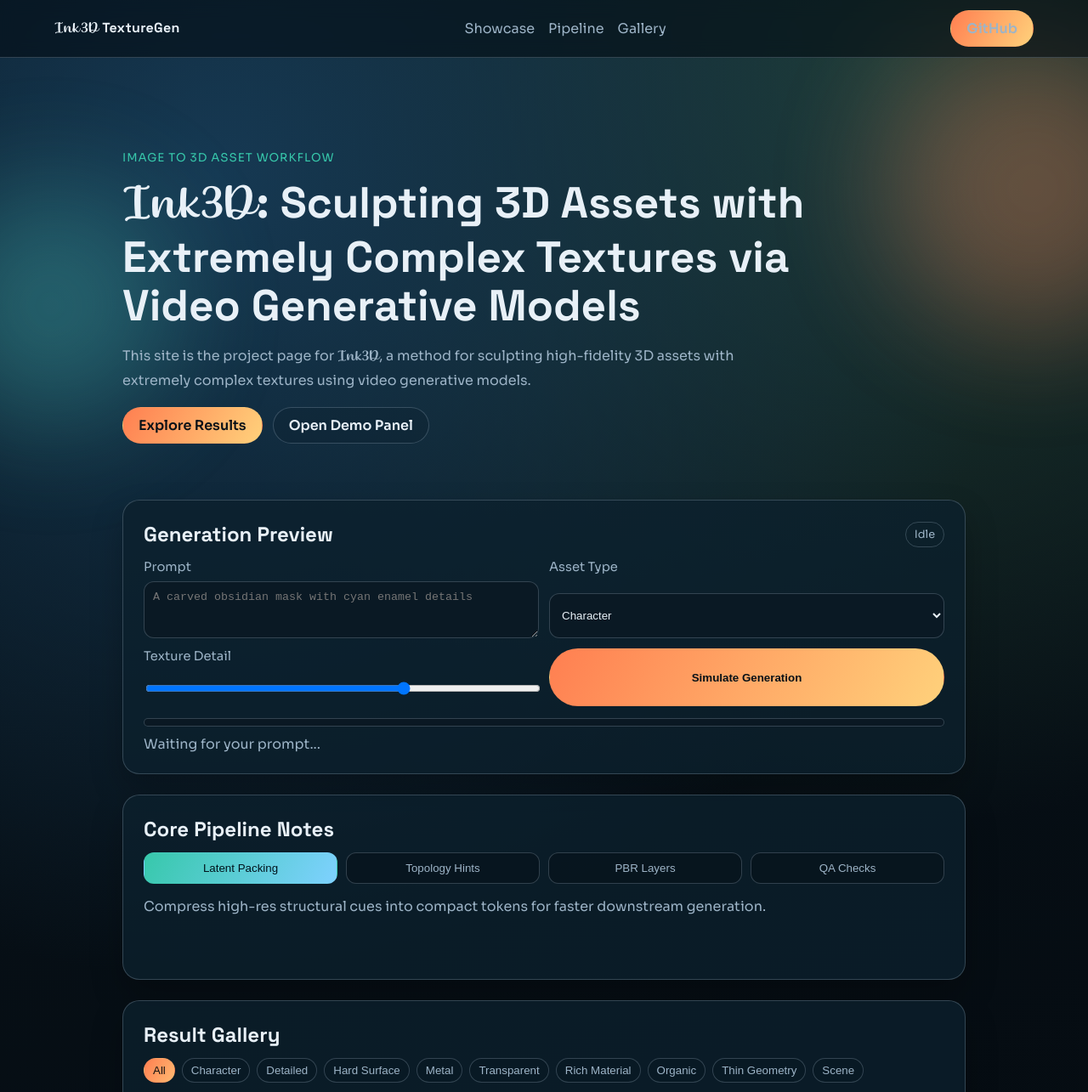
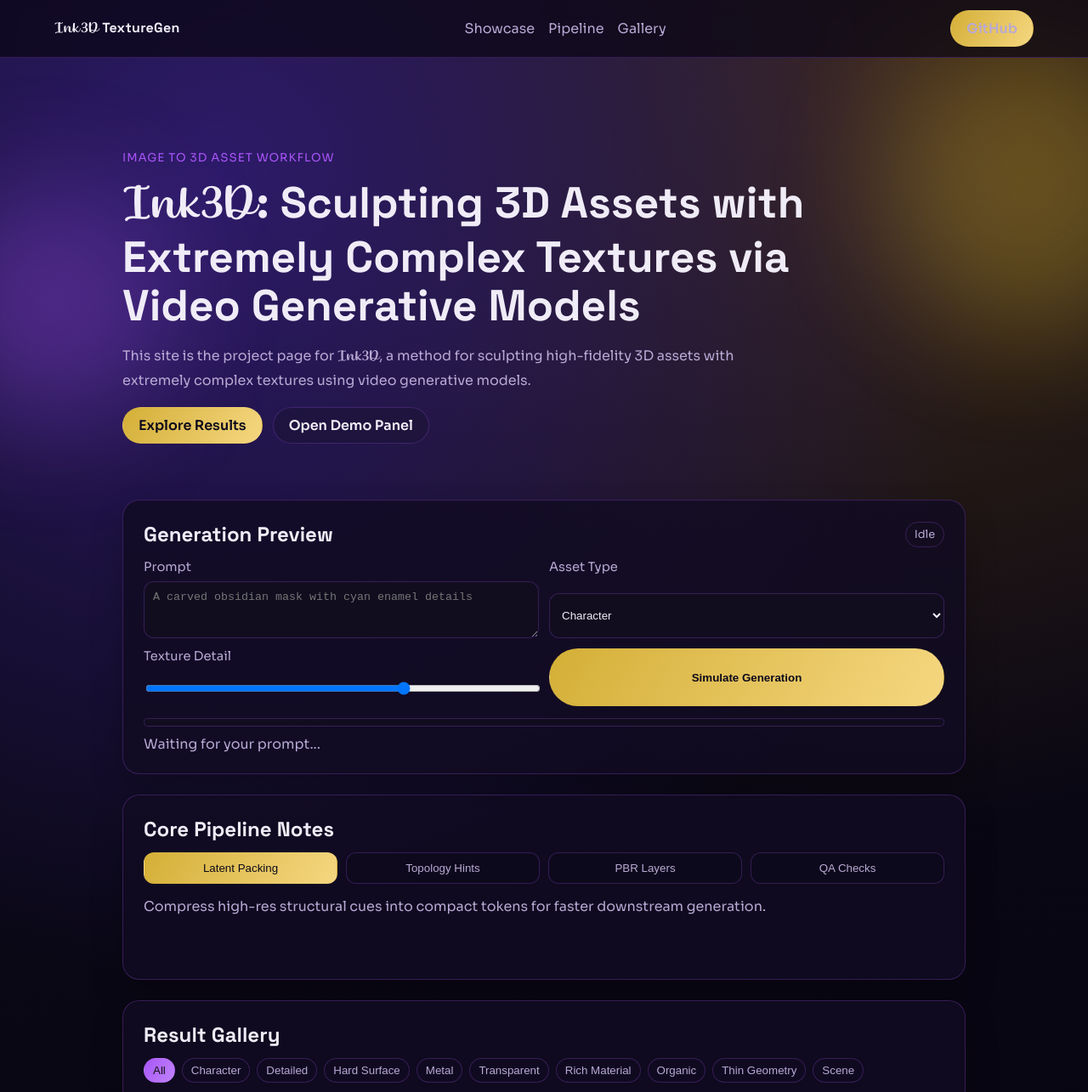
Before and after one commit to YueHan99/Ink3D-TextureGen, a plain HTML site: page index.html in a window 1280 px wide. Shown: the top 1285 px of the page at 85% size. Drawn offline with Linux system fonts and the light colour scheme.

Commit message:
Switch to purple and gold color scheme

```diff
--- a/scripts/main.js
+++ b/scripts/main.js
@@ -4,42 +4,42 @@
     type: "Character",
     tags: ["Character", "Detailed"],
     note: "Stone armor with layered roughness and mild emissive seams.",
-    gradient: "linear-gradient(135deg, #4f6975, #1b2d40 60%, #7ad4c0)"
+    gradient: "linear-gradient(135deg, #7c3aed, #1a1035 60%, #d4af37)"
   },
   {
     name: "Atrium Drone",
     type: "Hard Surface",
     tags: ["Hard Surface", "Metal"],
     note: "Panel breaks tuned for clean bake output and UV continuity.",
-    gradient: "linear-gradient(135deg, #55617d, #202336 55%, #ffa45c)"
+    gradient: "linear-gradient(135deg, #6d28d9, #1e1145 55%, #f5d780)"
   },
   {
     name: "Glass Reliquary",
     type: "Transparent",
     tags: ["Transparent", "Rich Material"],
     note: "Separate translucent layers for easier turntable rendering.",
-    gradient: "linear-gradient(135deg, #8ec5da, #293f57 50%, #88ffd2)"
+    gradient: "linear-gradient(135deg, #c084fc, #2a1a50 50%, #e8c547)"
   },
   {
     name: "Mycelium Cart",
     type: "Organic",
     tags: ["Organic", "Thin Geometry"],
     note: "Thin-strand geometry protected through topology hints.",
-    gradient: "linear-gradient(135deg, #567b52, #1f3122 50%, #e6b05f)"
+    gradient: "linear-gradient(135deg, #9333ea, #1a0f30 50%, #c9a227)"
   },
   {
     name: "Temple Interior",
     type: "Scene",
     tags: ["Scene", "Detailed"],
     note: "Multi-material test scene with baked directional accents.",
-    gradient: "linear-gradient(135deg, #6f4f56, #271622 50%, #d8aa85)"
+    gradient: "linear-gradient(135deg, #8b5cf6, #1f1040 50%, #dbb84d)"
   },
   {
     name: "Ceramic Mask",
     type: "Hard Surface",
     tags: ["Hard Surface", "Rich Material"],
     note: "High micro-contrast in roughness without noisy normals.",
-    gradient: "linear-gradient(135deg, #666f94, #222a52 55%, #f6d589)"
+    gradient: "linear-gradient(135deg, #a78bfa, #221450 55%, #f0d060)"
   }
 ];
 
--- a/styles/main.css
+++ b/styles/main.css
@@ -15,14 +15,14 @@
 }
 
 :root {
-  --bg: #07121a;
-  --bg-soft: #0d2230;
-  --text: #e8f0f7;
-  --muted: #9db4c7;
-  --accent: #ff7f51;
-  --accent-2: #37c8ab;
-  --card: rgba(12, 33, 45, 0.78);
-  --border: rgba(157, 180, 199, 0.28);
+  --bg: #0d0a1a;
+  --bg-soft: #1a1230;
+  --text: #f0ecf7;
+  --muted: #b8a9d4;
+  --accent: #d4af37;
+  --accent-2: #a855f7;
+  --card: rgba(18, 12, 35, 0.82);
+  --border: rgba(168, 85, 247, 0.25);
 }
 
 * {
@@ -34,9 +34,9 @@
   font-family: "Sora", "Segoe UI", sans-serif;
   color: var(--text);
   background:
-    radial-gradient(circle at 20% 10%, #163953 0%, transparent 45%),
-    radial-gradient(circle at 82% 4%, #203d33 0%, transparent 40%),
-    linear-gradient(160deg, var(--bg) 0%, #050a0f 100%);
+    radial-gradient(circle at 20% 10%, #2d1b69 0%, transparent 45%),
+    radial-gradient(circle at 82% 4%, #3d2a14 0%, transparent 40%),
+    linear-gradient(160deg, var(--bg) 0%, #06040f 100%);
   min-height: 100vh;
   overflow-x: hidden;
 }
@@ -54,7 +54,7 @@
 .ambient-a {
   width: 280px;
   height: 280px;
-  background: #4fd1c5;
+  background: #a855f7;
   left: -80px;
   top: 240px;
 }
@@ -62,7 +62,7 @@
 .ambient-b {
   width: 350px;
   height: 350px;
-  background: #ff8f66;
+  background: #d4af37;
   right: -110px;
   top: 60px;
   animation-delay: 2s;
@@ -89,7 +89,7 @@
   padding: 12px 5vw;
   border-bottom: 1px solid var(--border);
   backdrop-filter: blur(10px);
-  background: rgba(3, 12, 18, 0.58);
+  background: rgba(10, 6, 20, 0.72);
 }
 
 .topbar nav {
@@ -189,14 +189,14 @@
 
 .btn-primary,
 .pill {
-  color: #081117;
-  background: linear-gradient(120deg, var(--accent), #ffd17b);
+  color: #0d0a1a;
+  background: linear-gradient(120deg, var(--accent), #f5d780);
 }
 
 .btn-ghost {
   color: var(--text);
   border-color: var(--border);
-  background: rgba(13, 34, 48, 0.35);
+  background: rgba(26, 18, 48, 0.45);
 }
 
 .panel {
@@ -257,7 +257,7 @@
   width: 100%;
   border: 1px solid var(--border);
   border-radius: 12px;
-  background: #0a1924;
+  background: #110d1f;
   color: var(--text);
   padding: 10px;
 }
@@ -267,7 +267,7 @@
   width: 100%;
   height: 10px;
   border-radius: 99px;
-  background: #0a1823;
+  background: #110d1f;
   border: 1px solid var(--border);
 }
 
@@ -275,7 +275,7 @@
   height: 100%;
   width: 0;
   border-radius: 99px;
-  background: linear-gradient(90deg, #ff7f51, #ffd17b, #37c8ab);
+  background: linear-gradient(90deg, #a855f7, #d4af37, #f5d780);
   transition: width 0.2s linear;
 }
 
@@ -294,15 +294,15 @@
 .tab {
   border: 1px solid var(--border);
   border-radius: 12px;
-  background: rgba(7, 18, 26, 0.6);
+  background: rgba(14, 10, 28, 0.6);
   color: var(--muted);
   padding: 10px;
   cursor: pointer;
 }
 
 .tab.active {
-  color: #00131c;
-  background: linear-gradient(120deg, #37c8ab, #7ed1ff);
+  color: #0d0a1a;
+  background: linear-gradient(120deg, #d4af37, #f5d780);
   border-color: transparent;
 }
 
@@ -340,7 +340,7 @@
 }
 
 .tag {
-  background: rgba(9, 26, 37, 0.8);
+  background: rgba(18, 12, 35, 0.8);
   border: 1px solid var(--border);
   color: var(--muted);
   padding: 6px 10px;
@@ -349,7 +349,7 @@
 }
 
 .tag.active {
-  background: linear-gradient(120deg, #ff7f51, #ffb971);
+  background: linear-gradient(120deg, #a855f7, #c084fc);
   color: #111;
   border-color: transparent;
 }
@@ -365,7 +365,7 @@
   border-radius: 16px;
   overflow: hidden;
   border: 1px solid var(--border);
-  background: rgba(8, 20, 30, 0.96);
+  background: rgba(14, 10, 26, 0.96);
   cursor: pointer;
   transition: transform 0.2s ease;
 }
@@ -416,7 +416,7 @@
   border: 1px solid var(--border);
   border-radius: 18px;
   padding: 18px;
-  background: #091622;
+  background: #110d22;
 }
 
 .modal-close {
@@ -432,7 +432,7 @@
 
 footer {
   text-align: center;
-  color: #89a4ba;
+  color: #9b8cc0;
   padding: 22px;
 }
 
```
